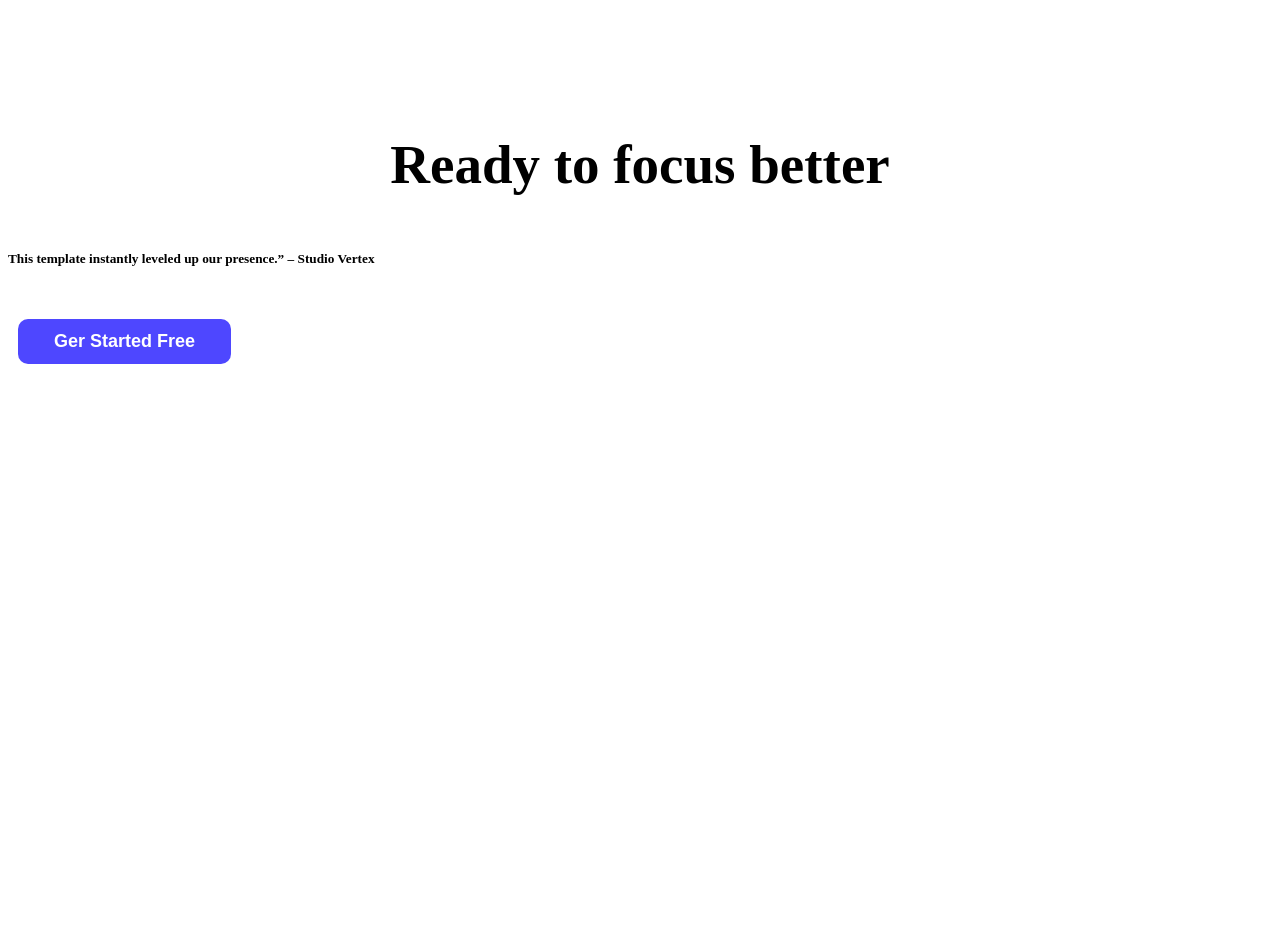
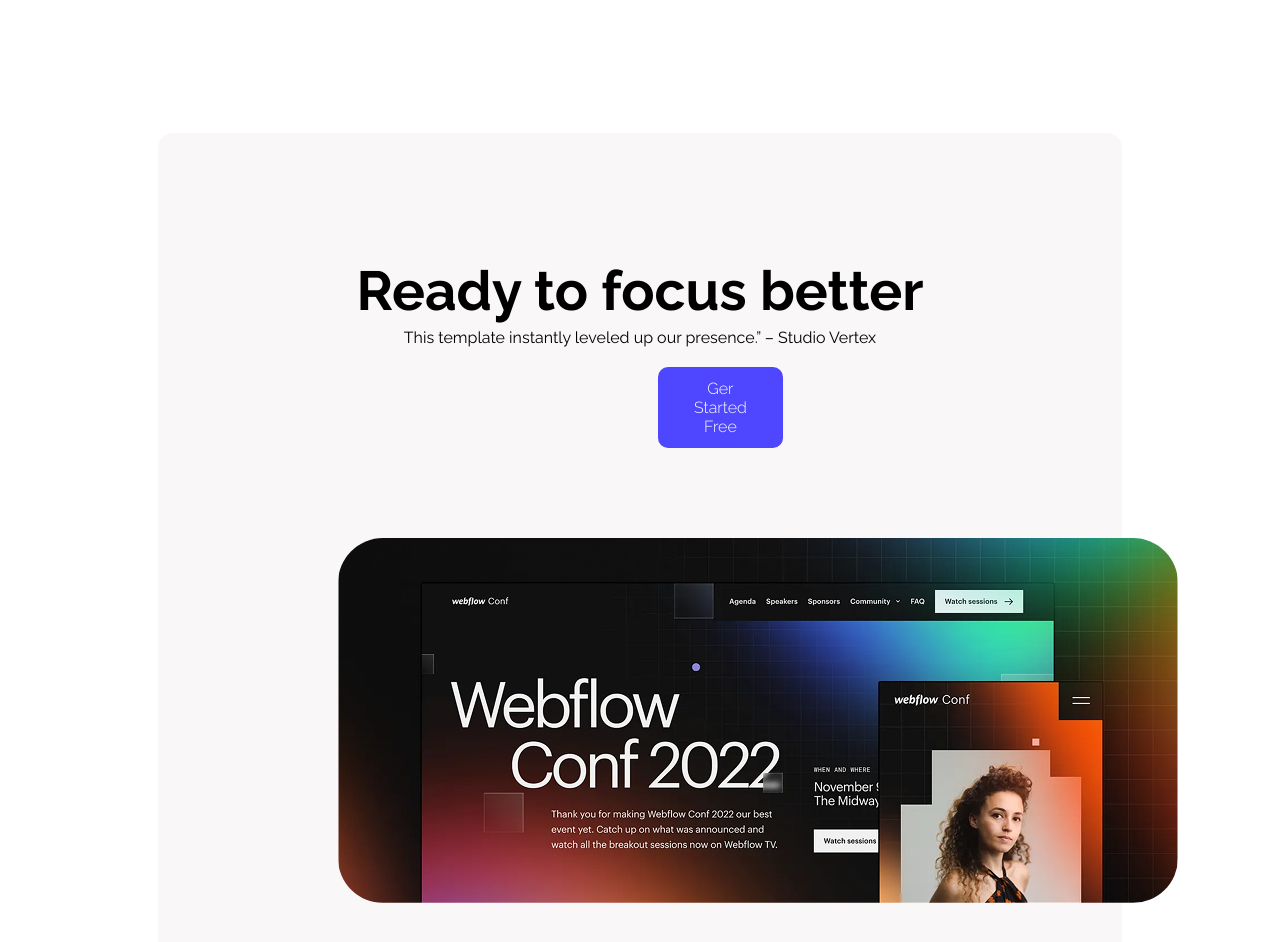
Before and after one commit to sayem12-learn/Assignment--01-, a plain HTML site: page index.html in a window 1280 px wide. Shown: the part 2840-3782 px from the top of the page. Before the commit the page ends 3242 px from the top, so only its background shows below. Drawn offline with Linux system fonts and the light colour scheme.

```diff
--- a/index.html
+++ b/index.html
@@ -86,10 +86,11 @@
             </div>
         </div>
        </section>
-       <section>
-        <h3 class="banner-title">Ready to focus better</h3>
-        <h5 class="banner-subtitle">This template instantly leveled up our presence.” – Studio Vertex</h5>
-        <button class="banner-btn btn">Ger Started Free</button>
+       <section class="snd-banner">
+        <h3 class="banner-title raleway-normal">Ready to focus better</h3>
+        <h5 class="banner-subtitle raleway-normal">This template instantly leveled up our presence.” – Studio Vertex</h5>
+        <button class="banner-btn btn raleway-normal">Ger Started Free</button>
+        <img class="banner-img"src="wc-big.png" >
        </section>
 
     </main>
--- a/style/style.css
+++ b/style/style.css
@@ -153,7 +153,7 @@
 .review-card{
   margin: 50px 50px 112px -40px ;
   padding: 24px 24px;
-  box-shadow:0px 6px 50px rgb(195, 186, 186);
+  box-shadow:0px 6px 50px rgb(194, 186, 186);
 
   text-align: left;
   border-radius: 20px;
@@ -202,3 +202,28 @@
   font-weight: 700;
   text-align: center;
 }
+.banner-subtitle{
+  font-size: 16px;
+  font-weight: 400;
+  text-align: center;
+  margin:-50px
+}
+.banner-btn{
+ font-size: 16px;
+ font-weight:300;
+ margin:70px 400px;
+}
+.banner-img{
+    border-radius:45px;
+    margin: 20px 80px;
+
+
+}
+.snd-banner{
+  background-color:rgb(249, 247, 247);
+  margin: 150px;
+  padding: 70px 100px;
+  border-radius: 15px;
+
+
+}
```
Also changed, not shown: wc-big.png (added).
